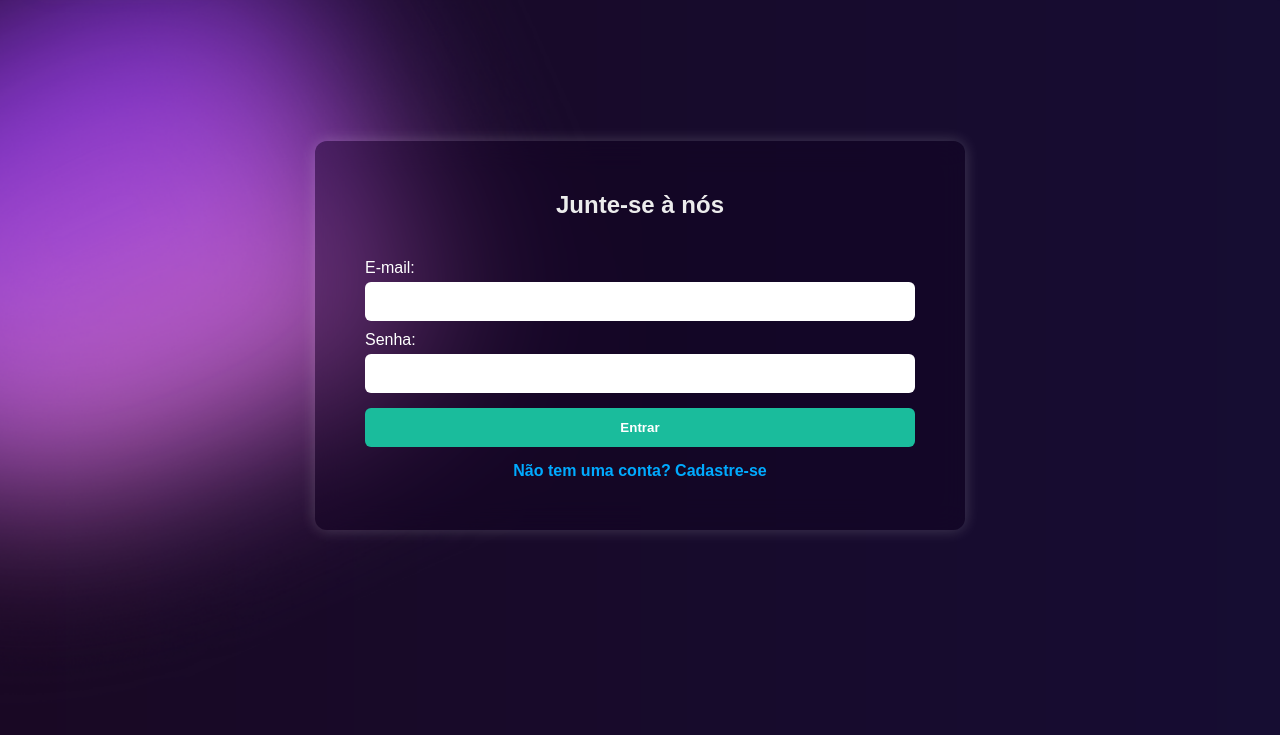
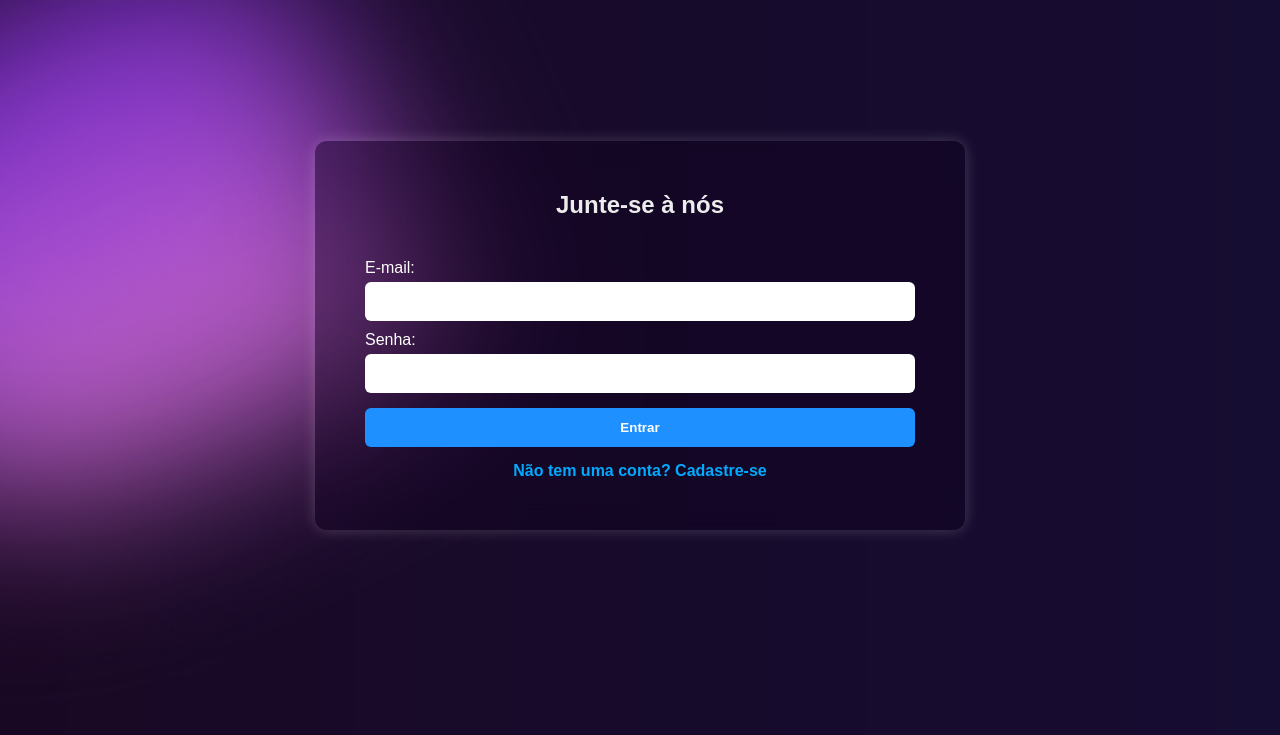
Before and after one commit to kaiquedoliveira/plataforma_reserva, a website: page frontend/views/login.html in a window 1280 px wide. Shown: the part 65-800 px from the top of the page. Drawn offline with Linux system fonts and the light colour scheme.

Commit message:
Fazendo alterações finais

```diff
--- a/frontend/css/login.css
+++ b/frontend/css/login.css
@@ -122,7 +122,7 @@ input {
 button {
   width: 100%;
   padding: 12px;
-  background: #1abc9c;
+  background: #1e90ff;
   color: white;
   border: none;
   border-radius: 6px;
```
Also changed, not shown: frontend/views/index.html (+1 -1 lines).
